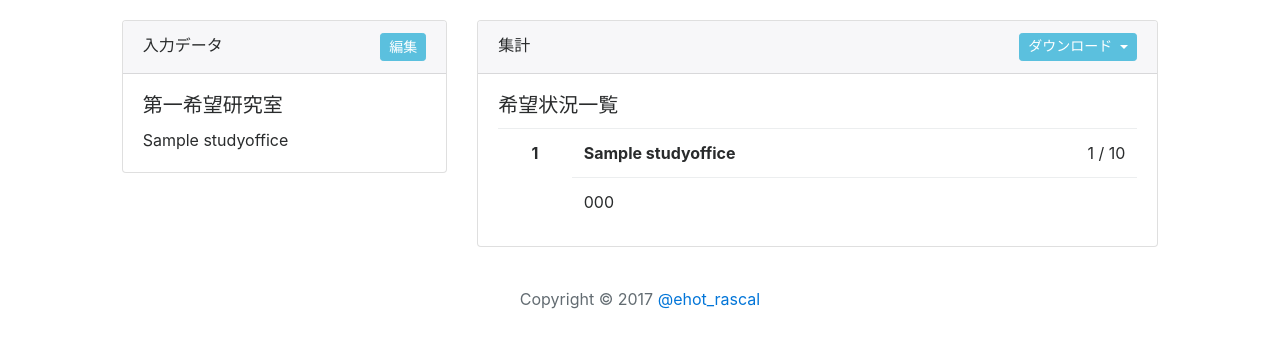
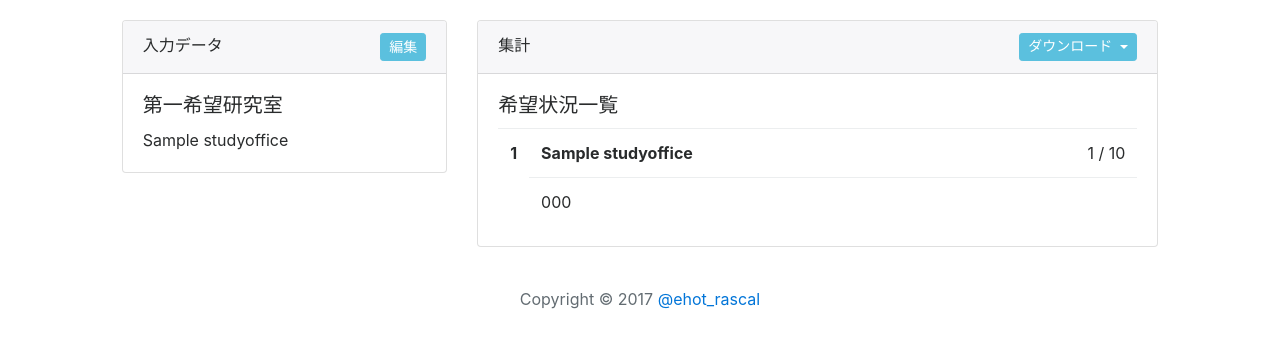
Before and after one commit to pddg/lab_questionnaire, a Django app: page / in a window 1280 px wide. Shown: the part 56-404 px from the top of the page. Run offline with Django 3.2, Linux system fonts and the light colour scheme; a user stored in the database is signed in; tables that the repository leaves empty hold one stand-in row (values such as "Sample post"); some libraries are stand-ins or nearby versions.

Commit message:
[update] トップページを小画面サイズのデバイスで見たときの崩れ方を低減

```diff
--- a/src/lab_questionnaire/templates/questionnaire/top_page.html
+++ b/src/lab_questionnaire/templates/questionnaire/top_page.html
@@ -43,9 +43,10 @@
                             <tbody>
                             {% for obj in object_list %}
                                 <tr>
-                                    <th scope="row" rowspan="2" class="text-center">{{ obj.number }}</th>
+                                    <th scope="row" rowspan="2" class="text-center"
+                                        style="white-space: nowrap; width: 10px;">{{ obj.number }}</th>
                                     <th>{{ obj }}</th>
-                                    <td class="text-right">
+                                    <td class="text-right" style="white-space: nowrap; width: 10px;">
                                         {{ obj.first_choiced_user.count }} / {{ obj.capacity }}
                                     </td>
                                 </tr>
```
